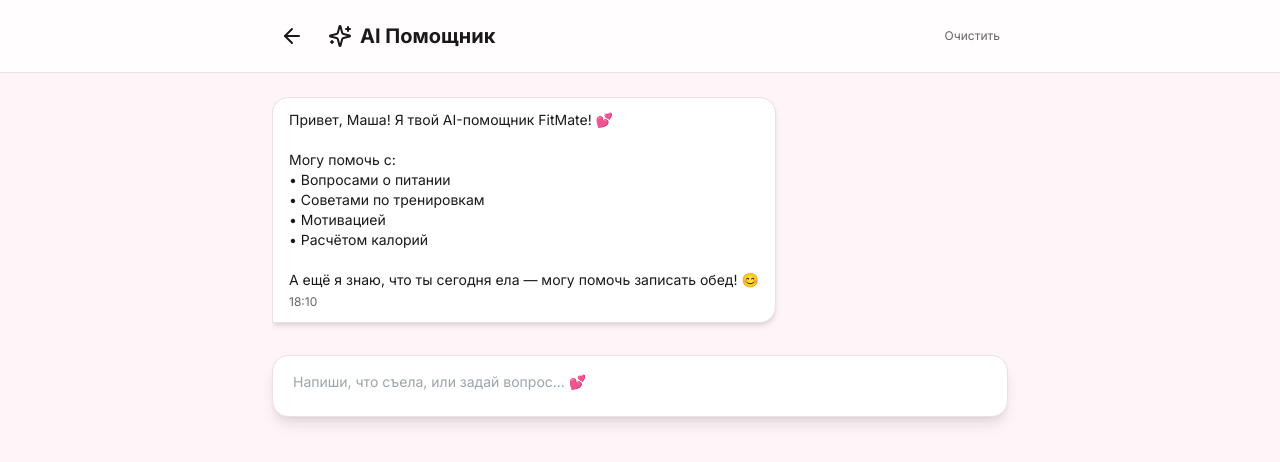
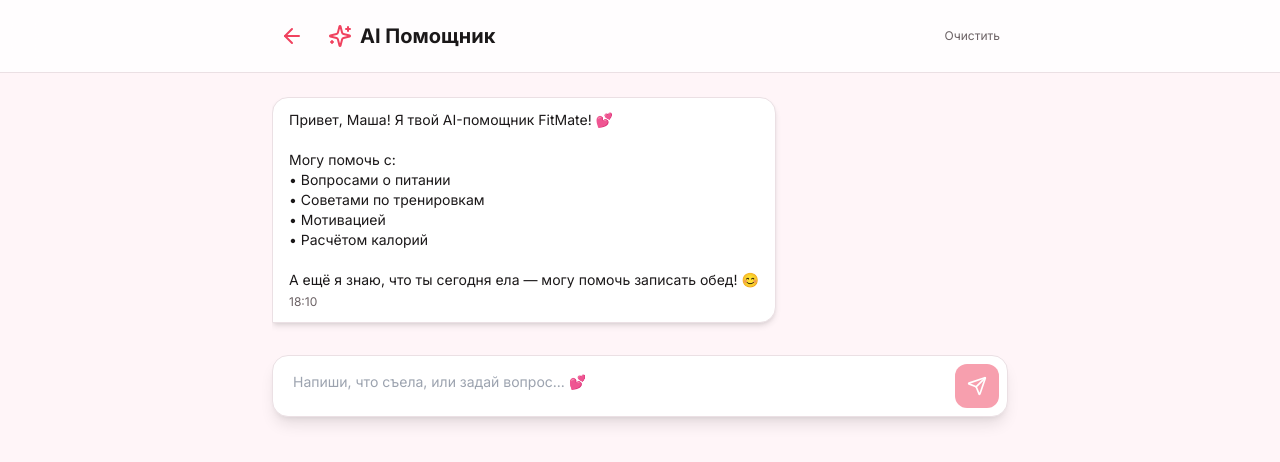
Before and after one commit to FuserOne1/fitmate-ai, a Next.js app: page /chat in a window 1280 px wide. Shown: the top 462 px of the page. Built offline with nearby package versions, Linux system fonts and the light colour scheme.

Commit message:
fix: chat theme - use CSS variables directly

```diff
--- a/src/app/chat/page.tsx
+++ b/src/app/chat/page.tsx
@@ -3,7 +3,6 @@
 import { useState, useRef, useEffect } from 'react'
 import Link from 'next/link'
 import { ArrowLeft, Send, Sparkles, Utensils } from 'lucide-react'
-import { useTheme } from '@/lib/theme'
 
 type Message = {
   role: 'user' | 'assistant'
@@ -19,7 +18,6 @@
 } | null
 
 export default function ChatPage() {
-  const { themeConfig } = useTheme()
   const [messages, setMessages] = useState<Message[]>(() => {
     if (typeof window !== 'undefined') {
       const saved = localStorage.getItem('fitmate-chat')
@@ -122,15 +120,15 @@
   }
 
   return (
-    <div className={`min-h-screen ${themeConfig.colors.bg} transition-colors duration-300`}>
+    <div className="min-h-screen bg-[hsl(var(--bg-primary))] transition-colors duration-300">
       <header className="sticky top-0 z-50 bg-[hsl(var(--bg-secondary))]/80 backdrop-blur-lg border-b border-[hsl(var(--border))]">
         <div className="max-w-3xl mx-auto px-4 py-4 flex items-center justify-between">
           <div className="flex items-center gap-4">
             <Link href="/" className="p-2 hover:bg-[hsl(var(--muted))] rounded-xl transition-colors">
-              <ArrowLeft className={`w-6 h-6 ${themeConfig.colors.primaryText}`} />
+              <ArrowLeft className="w-6 h-6 text-[hsl(var(--primary))]" />
             </Link>
             <div className="flex items-center gap-2">
-              <Sparkles className={`w-6 h-6 ${themeConfig.colors.primaryText}`} />
+              <Sparkles className="w-6 h-6 text-[hsl(var(--primary))]" />
               <h1 className="text-xl font-bold text-[hsl(var(--text-primary))]">AI Помощник</h1>
             </div>
           </div>
@@ -144,12 +142,12 @@
         {diaryData && diaryData.calories > 0 && (
           <div className="bg-[hsl(var(--card))] rounded-2xl p-4 shadow-md border border-[hsl(var(--border))] mb-4">
             <div className="flex items-center gap-2 mb-2">
-              <Utensils className={`w-4 h-4 ${themeConfig.colors.primaryText}`} />
+              <Utensils className="w-4 h-4 text-[hsl(var(--primary))]" />
               <p className="text-sm font-medium text-[hsl(var(--text-primary))]">Сегодня съедено:</p>
             </div>
             <div className="grid grid-cols-4 gap-2 text-center">
               <div>
-                <p className={`text-lg font-bold ${themeConfig.colors.primaryText}`}>{diaryData.calories}</p>
+                <p className="text-lg font-bold text-[hsl(var(--primary))]">{diaryData.calories}</p>
                 <p className="text-xs text-[hsl(var(--text-secondary))]">ккал</p>
               </div>
               <div>
@@ -173,7 +171,7 @@
             <div key={index} className={`flex ${message.role === 'user' ? 'justify-end' : 'justify-start'}`}>
               <div className={`max-w-[80%] rounded-2xl px-4 py-3 ${
                 message.role === 'user'
-                  ? `${themeConfig.colors.primaryBg} text-white rounded-br-md`
+                  ? 'bg-[hsl(var(--primary))] text-white rounded-br-md'
                   : 'bg-[hsl(var(--card))] text-[hsl(var(--text-primary))] shadow-md border border-[hsl(var(--border))] rounded-bl-md'
               }`}>
                 <p className="text-sm whitespace-pre-wrap">{message.content}</p>
@@ -187,9 +185,9 @@
             <div className="flex justify-start">
               <div className="bg-[hsl(var(--card))] rounded-2xl px-4 py-3 shadow-md border border-[hsl(var(--border))]">
                 <div className="flex gap-1">
-                  <div className={`w-2 h-2 ${themeConfig.colors.primaryBg} rounded-full animate-bounce`} />
-                  <div className={`w-2 h-2 ${themeConfig.colors.primaryBg} rounded-full animate-bounce`} style={{ animationDelay: '0.1s' }} />
-                  <div className={`w-2 h-2 ${themeConfig.colors.primaryBg} rounded-full animate-bounce`} style={{ animationDelay: '0.2s' }} />
+                  <div className="w-2 h-2 bg-[hsl(var(--primary))] rounded-full animate-bounce" />
+                  <div className="w-2 h-2 bg-[hsl(var(--primary))] rounded-full animate-bounce" style={{ animationDelay: '0.1s' }} />
+                  <div className="w-2 h-2 bg-[hsl(var(--primary))] rounded-full animate-bounce" style={{ animationDelay: '0.2s' }} />
                 </div>
               </div>
             </div>
@@ -210,7 +208,7 @@
             <button
               onClick={sendMessage}
               disabled={loading || !input.trim()}
-              className={`p-3 ${themeConfig.colors.primaryBg} text-white rounded-xl hover:opacity-90 disabled:opacity-50 disabled:cursor-not-allowed transition-colors`}
+              className="p-3 bg-[hsl(var(--primary))] text-white rounded-xl hover:opacity-90 disabled:opacity-50 disabled:cursor-not-allowed transition-colors"
             >
               <Send className="w-5 h-5" />
             </button>
```
